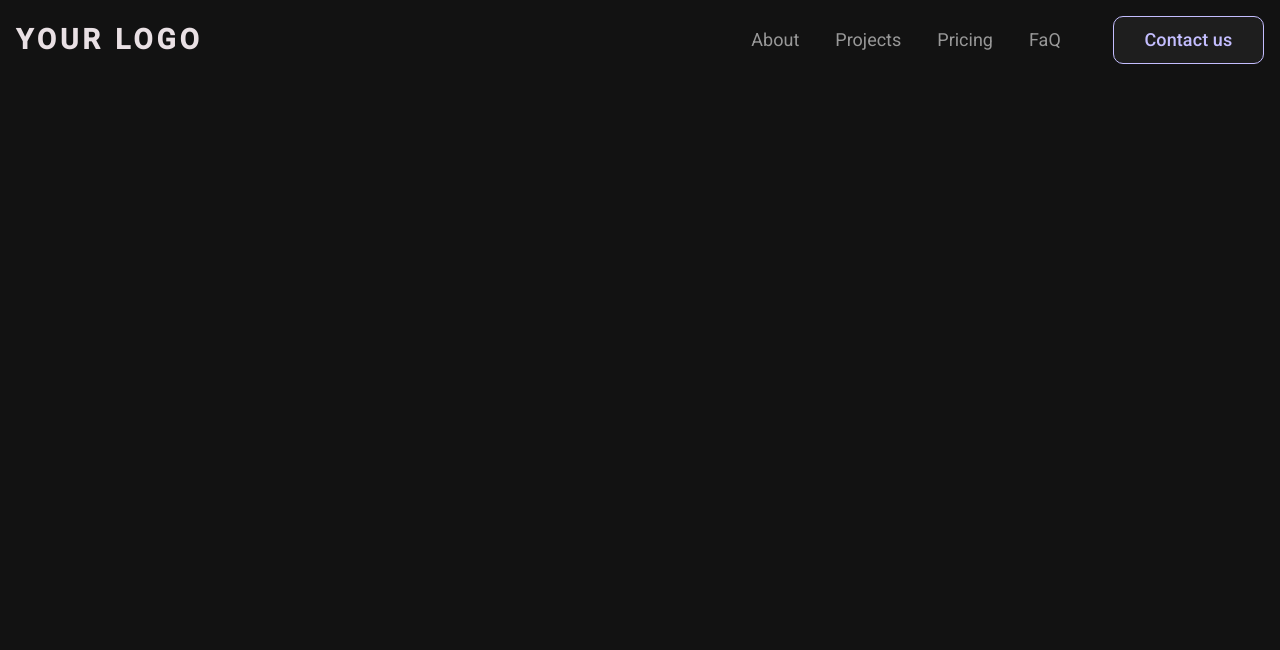
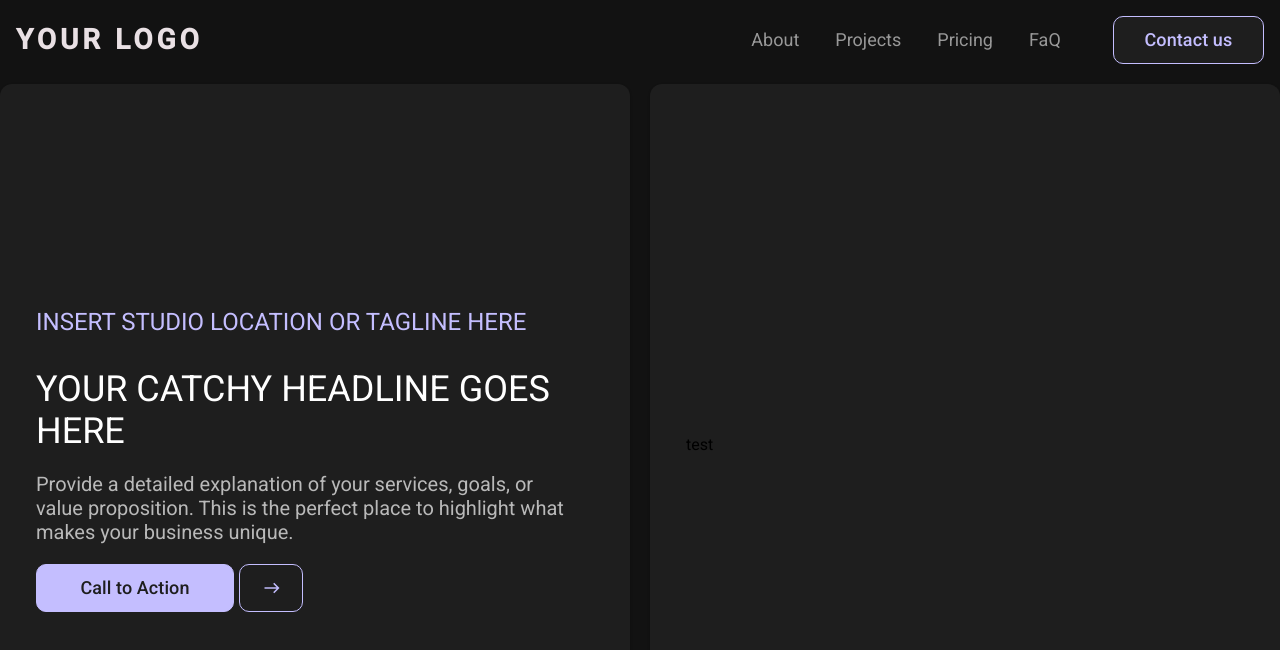
Before and after one commit to EmiKilic/website_design, an Angular app: page / in a window 1280 px wide. Shown: the top 650 px of the page. Built offline with nearby package versions, Linux system fonts and the light colour scheme.

Commit message:
added first info area

```diff
--- a/src/app/app.component.html
+++ b/src/app/app.component.html
@@ -10,3 +10,5 @@
     <button mat-stroked-button>Contact us</button>
   </div>
 </mat-toolbar>
+
+<app-first-part></app-first-part>
--- a/src/app/app.component.ts
+++ b/src/app/app.component.ts
@@ -2,10 +2,11 @@ import { Component } from '@angular/core';
 import { RouterOutlet } from '@angular/router';
 import {MatToolbarModule} from '@angular/material/toolbar';
 import {MatButtonModule} from '@angular/material/button';
+import { FirstPartComponent } from './first-part/first-part.component';
 
 @Component({
   selector: 'app-root',
-  imports: [RouterOutlet, MatToolbarModule, MatButtonModule],
+  imports: [RouterOutlet, MatToolbarModule, MatButtonModule, FirstPartComponent],
   templateUrl: './app.component.html',
   styleUrl: './app.component.scss'
 })
--- /dev/null
+++ b/src/app/first-part/first-part.component.html
@@ -0,0 +1,15 @@
+<section>
+    <mat-card>
+        <h4>INSERT STUDIO LOCATION OR TAGLINE HERE</h4>
+        <h2>YOUR CATCHY HEADLINE GOES HERE</h2>
+        <p>Provide a detailed explanation of your services, goals, or value proposition. This is the perfect place to highlight what makes your business unique.</p>
+        <div class="call-to-action">
+            <button mat-stroked-button>Call to Action</button>
+            <button mat-stroked-button class="button-arrow"><mat-icon class="first-arrow">east</mat-icon><mat-icon class="second-arrow">east</mat-icon></button>
+        </div>
+    </mat-card>
+
+    <mat-card>
+        test
+    </mat-card>
+</section>
--- /dev/null
+++ b/src/app/first-part/first-part.component.scss
@@ -0,0 +1,113 @@
+section {
+    display: flex;
+    width: 100%;
+    gap: 20px;
+    padding-top: 20px;
+
+    mat-card {
+        width: 100%;
+        height: 90vh;
+        background-color: #1E1E1E;
+        display: flex;
+        align-items: flex-start;
+        justify-content: center;
+        padding-left: 36px;
+
+        h4 {
+            font-size: 24px;
+            color: #C4BEFF;
+            font-weight: 400;
+        }
+
+        h2 {
+            font-size: 36px;
+            font-weight: 400;
+            color: white;
+            margin: 0;
+        }
+
+        p {
+            width: 90%;
+            font-size: 20px;
+            color: #b9b9b9;
+            font-weight: 400;
+        }
+
+        .call-to-action {
+            button {
+                border: 1px solid #C4BEFF;
+                background-color: #C4BEFF;
+                color: #1E1E1E;
+                font-size: 18px;
+                height: 48px;
+                width: 198px;
+                border-radius: 10px;
+                margin-right: 5px;
+
+            }
+
+            .button-arrow {
+                width: 60px;
+                padding: 0px;
+                color: #C4BEFF;
+                background-color: #1E1E1E;
+                overflow: hidden;
+
+                mat-icon {
+                    overflow: hidden;
+                    width: 200px;
+                    margin: 0;
+                    display: flex;
+                    left: -8px;
+                }
+
+                .first-arrow {
+                    left: -37px !important;
+                }
+
+            }
+
+            &:hover {
+                button {
+                    color: #C4BEFF;
+                    background-color: #1E1E1E;
+                    transition: 0.5s;
+
+                }
+
+                .button-arrow {
+                    background-color: transparent;
+
+                    mat-icon {
+                        animation: moveArrow 0.2s linear forwards;
+                    }
+                }
+            }
+
+            &:not(:hover) mat-icon {
+                animation: moveArrowBack 0.2s linear forwards;
+            }
+        }
+    }
+}
+
+@keyframes moveArrow {
+    0% {
+        transform: translateX(0);
+    }
+
+    100% {
+        transform: translateX(60px);
+    }
+
+}
+
+@keyframes moveArrowBack {
+    0% {
+        transform: translateX(60px);
+    }
+
+    100% {
+        transform: translateX(0);
+    }
+}
```
Also changed, not shown: src/app/first-part/first-part.component.ts (added, +12 -0 lines), 1 other file (tests, documents, lock files or other folders).
